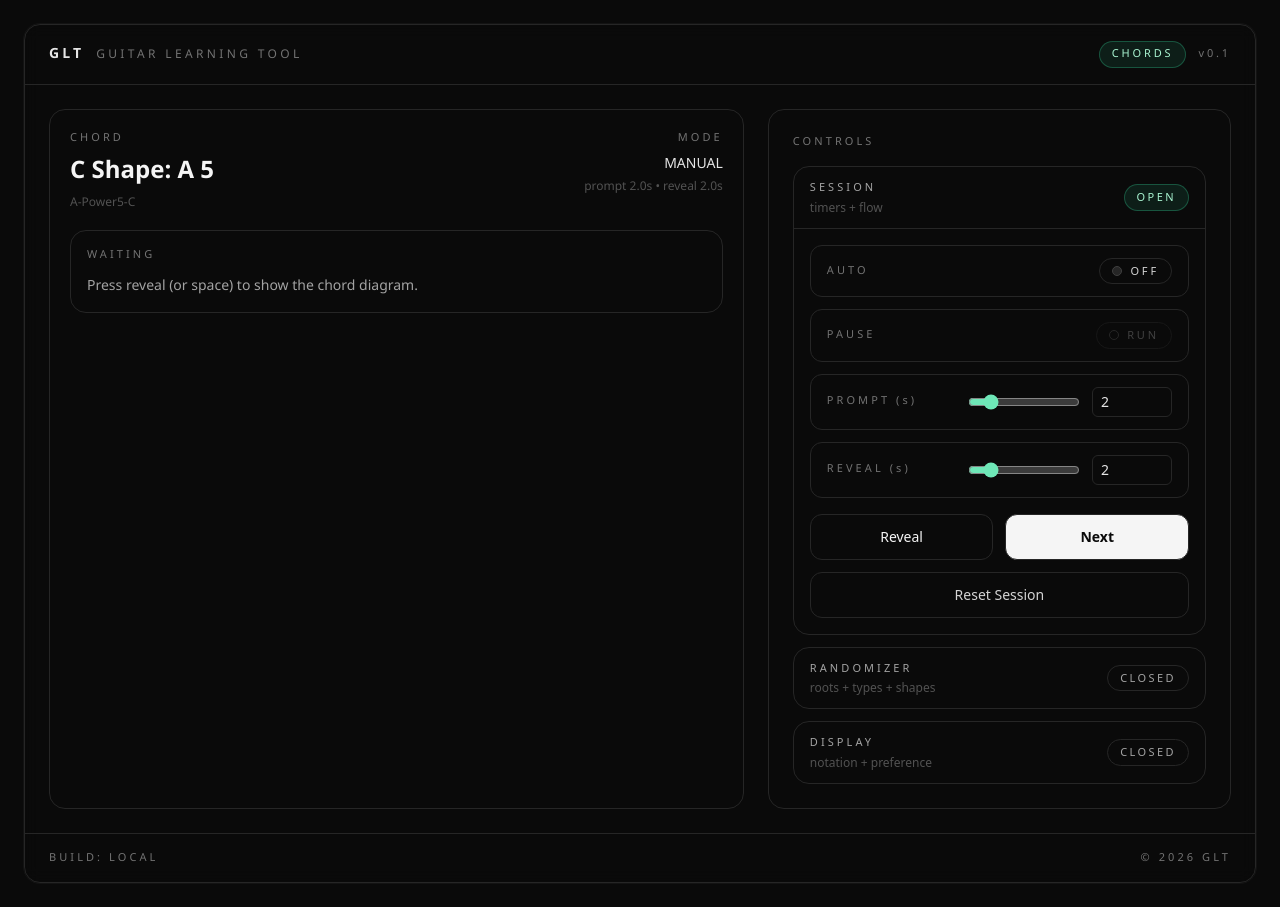
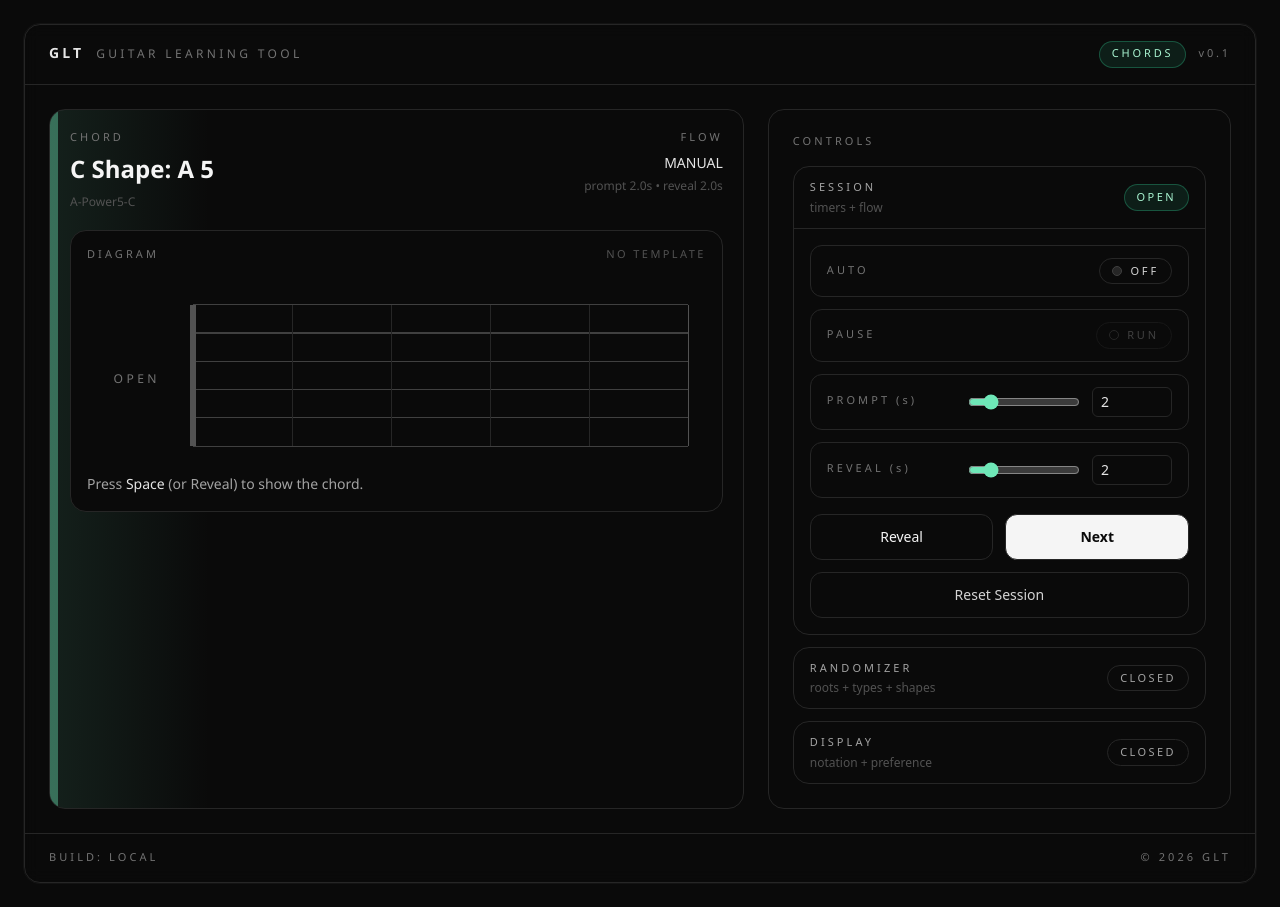
Before and after one commit to Gamecubee/GLT, a React (Vite) app: page / in a window 1280 px wide. Built offline with nearby package versions, Linux system fonts and the light colour scheme.

Commit message:
continuing the fretboard

```diff
--- a/src/components/ChordDiagramSvg.tsx
+++ b/src/components/ChordDiagramSvg.tsx
@@ -1,66 +1,94 @@
-import type { ChordVoicing, StringFret } from "../domain/voicings";
+import type { ChordVoicing, StringFret, StringIndex } from "../domain/voicings";
 
 type Props = {
   voicing: ChordVoicing;
+
+  /** if false: render only the grid (no dots, no X/O, no barre) */
+  revealed?: boolean;
+
+  /** Tailwind classes */
   className?: string;
-  // number of frets to show in the diagram window
-  fretCount?: number; // default 5
 };
 
-const STRINGS = 6 as const;
+/**
+ * Horizontal chord diagram:
+ * - X axis: frets (left -> right)
+ * - Y axis: strings (top = high E, bottom = low E)
+ *
+ * voicing.frets is ordered low->high (E A D G B e) == stringIndex 0..5
+ * We render top->bottom as high->low for typical readability.
+ */
+export function ChordDiagramSvg({
+  voicing,
+  revealed = true,
+  className,
+}: Props) {
+  // Layout (SVG user units)
+  const W = 560;
+  const H = 170;
 
-function isNumberFret(f: StringFret): f is number {
-  return typeof f === "number";
+  // Grid box
+  const pad = 16;
+  const gridX = 96; // leave space on the left for X/O and base fret
+  const gridY = 26;
+  const gridW = W - gridX - pad;
+  const gridH = H - gridY - pad;
+
+  // Diagram: 6 strings, 5 frets visible
+  const strings = 6;
+  const fretsVisible = 5;
+
+  const stringGap = gridH / (strings - 1);
+  const fretGap = gridW / fretsVisible; // we draw 6 vertical lines (0..5), cells are between lines
+
+  // Helpers
+  const yForString = (stringIndexLowToHigh: StringIndex) => {
+    // stringIndex 0 (low E) should be bottom; 5 (high e) top
+    const fromTop = 5 - stringIndexLowToHigh;
+    return gridY + fromTop * stringGap;
+  };
+
+  const isNumberFret = (f: StringFret): f is number => typeof f === "number";
+
+  const cellCenterXForFret = (absFret: number) => {
+    // absFret is an absolute fret number (0=open, 1..)
+    // We place dots in the "cell" between fret line (n-baseFret) and (n-baseFret+1)
+    const rel = absFret - voicing.baseFret; // 0..(fretsVisible-1) ideally
+    return gridX + rel * fretGap + fretGap * 0.5;
+  };
+
+  const openMarkerX = gridX - 26;
+  const baseFretLabelX = 24;
+
+  const showNut = voicing.baseFret === 1;
+
+  // Precompute dots (only those we can draw in the visible window)
+  const dots = revealed
+    ? (voicing.frets as readonly StringFret[]).flatMap((f, i) => {
+        const stringIndex = i as StringIndex;
+
+        if (f === "x") return [];
+        if (!isNumberFret(f)) return [];
+
+        if (f === 0) {
+          // open marker (not a dot on the grid)
+          return [];
         }
 
-export function ChordDiagramSvg({ voicing, className, fretCount = 5 }: Props) {
-  // Geometry (tweak later for TE vibe)
-  const W = 220;
-  const H = 180;
+        const rel = f - voicing.baseFret;
+        if (rel < 0 || rel >= fretsVisible) return []; // out of visible window
 
-  const padX = 18;
-  const padTop = 22;
-  const padBottom = 18;
+        return [
+          {
+            x: cellCenterXForFret(f),
+            y: yForString(stringIndex),
+          },
+        ];
+      })
+    : [];
 
-  const nutOrTopFretHeight = 10; // space for X/O
-  const gridTop = padTop + nutOrTopFretHeight;
-  const gridBottom = H - padBottom;
-
-  const gridLeft = padX;
-  const gridRight = W - padX;
-
-  const gridWidth = gridRight - gridLeft;
-  const gridHeight = gridBottom - gridTop;
-
-  const stringGap = gridWidth / (STRINGS - 1);
-  const fretGap = gridHeight / fretCount;
-
-  const baseFret = voicing.baseFret;
-
-  // Helpers: x for string index, y for fret number
-  const xForString = (s: number) => gridLeft + s * stringGap;
-
-  // Fret lines are drawn at: 0..fretCount
-  const yForFretLine = (i: number) => gridTop + i * fretGap;
-
-  // Dot center for an absolute fret number f:
-  // - if f === 0 => open (not a dot)
-  // - otherwise dot is centered in the cell corresponding to that fret
-  const yForFretDot = (absoluteFret: number) => {
-    const rel = absoluteFret - baseFret; // 0..(fretCount-1) ideally
-    return gridTop + rel * fretGap + fretGap / 2;
-  };
-
-  // Top markers X/O
-  const topMarkerY = padTop + 8;
-
-  // Styles (keep simple; we'll theme later)
-  const stroke = "#262626"; // neutral-800-ish
-  const text = "#d4d4d4"; // neutral-300-ish
-
-  // Determine visible window
-  const minVisibleFret = baseFret;
-  const maxVisibleFret = baseFret + fretCount - 1;
+  // Barres (optional)
+  const barres = revealed && voicing.barres ? voicing.barres : [];
 
   return (
     <svg
@@ -69,137 +97,128 @@ export function ChordDiagramSvg({ voicing, className, fretCount = 5 }: Props) {
       role="img"
       aria-label="Chord diagram"
     >
+      {/* Background (transparent by default; container already black) */}
+
       {/* Base fret label */}
-      {baseFret > 1 ? (
       <text
-          x={gridLeft - 10}
-          y={gridTop + fretGap / 2}
-          textAnchor="end"
-          dominantBaseline="middle"
-          fontSize="10"
-          fill={text}
+        x={baseFretLabelX}
+        y={gridY + gridH * 0.55}
+        className="fill-neutral-500 text-[11px] tracking-[0.28em]"
       >
-          {baseFret}fr
+        {voicing.baseFret === 1 ? "OPEN" : `${voicing.baseFret}FR`}
       </text>
-      ) : null}
 
-      {/* X/O markers */}
-      {voicing.frets.map((f, i) => {
-        const x = xForString(i);
-        let label: string | null = null;
-        if (f === "x") label = "X";
-        else if (f === 0) label = "O";
-        else label = null;
+      {/* X / O markers (only when revealed) */}
+      {revealed
+        ? (voicing.frets as readonly StringFret[]).map((f, i) => {
+            const stringIndex = i as StringIndex;
+            const y = yForString(stringIndex);
 
-        return label ? (
+            const label =
+              f === "x" ? "×" : isNumberFret(f) && f === 0 ? "○" : "";
+            if (!label) return null;
+
+            return (
               <text
-            key={`m-${i}`}
-            x={x}
-            y={topMarkerY}
+                key={`marker-${i}`}
+                x={openMarkerX}
+                y={y + 4}
+                className="fill-neutral-500 text-[14px]"
                 textAnchor="middle"
-            dominantBaseline="middle"
-            fontSize="10"
-            fill={text}
               >
                 {label}
               </text>
-        ) : null;
+            );
+          })
+        : null}
+
+      {/* Grid: strings (horizontal) */}
+      {Array.from({ length: strings }).map((_, sTopToBottom) => {
+        // sTopToBottom: 0..5 (top=high e). Convert back to low-index:
+        const stringIndexLowToHigh = (5 - sTopToBottom) as StringIndex;
+        const y = yForString(stringIndexLowToHigh);
+
+        return (
+          <line
+            key={`string-${sTopToBottom}`}
+            x1={gridX}
+            y1={y}
+            x2={gridX + gridW}
+            y2={y}
+            className="stroke-neutral-700"
+            strokeWidth={1}
+            shapeRendering="crispEdges"
+          />
+        );
       })}
 
-      {/* Strings (vertical lines) */}
-      {Array.from({ length: STRINGS }).map((_, s) => (
+      {/* Grid: frets (vertical). We draw 0..fretsVisible */}
+      {Array.from({ length: fretsVisible + 1 }).map((_, f) => {
+        const x = gridX + f * fretGap;
+
+        const isLeftEdge = f === 0;
+        const isRightEdge = f === fretsVisible;
+
+        // Nut (thicker left edge if baseFret==1)
+        const strokeWidth = isLeftEdge && showNut ? 5 : 1;
+
+        return (
           <line
-          key={`s-${s}`}
-          x1={xForString(s)}
-          y1={gridTop}
-          x2={xForString(s)}
-          y2={gridBottom}
-          stroke={stroke}
-          strokeWidth={1}
-          vectorEffect="non-scaling-stroke"
+            key={`fret-${f}`}
+            x1={x}
+            y1={gridY}
+            x2={x}
+            y2={gridY + gridH}
+            className={
+              isLeftEdge || isRightEdge
+                ? "stroke-neutral-600"
+                : "stroke-neutral-800"
+            }
+            strokeWidth={strokeWidth}
+            shapeRendering="crispEdges"
           />
-      ))}
+        );
+      })}
 
-      {/* Frets (horizontal lines). Draw fretCount+1 lines to create fretCount cells */}
-      {Array.from({ length: fretCount + 1 }).map((_, i) => (
-        <line
-          key={`f-${i}`}
-          x1={gridLeft}
-          y1={yForFretLine(i)}
-          x2={gridRight}
-          y2={yForFretLine(i)}
-          stroke={stroke}
-          strokeWidth={1}
-          vectorEffect="non-scaling-stroke"
-        />
-      ))}
+      {/* Barres (draw under dots) */}
+      {barres.map((b, idx) => {
+        const rel = b.fret - voicing.baseFret;
+        if (rel < 0 || rel >= fretsVisible) return null;
 
-      {/* Nut (thicker) only if baseFret === 1 */}
-      {baseFret === 1 ? (
-        <line
-          x1={gridLeft}
-          y1={gridTop}
-          x2={gridRight}
-          y2={gridTop}
-          stroke={text}
-          strokeWidth={3}
-          vectorEffect="non-scaling-stroke"
-        />
-      ) : null}
+        const x = gridX + rel * fretGap + fretGap * 0.5;
 
-      {/* Barres */}
-      {voicing.barres?.map((b, idx) => {
-        // Only draw if within visible window
-        if (b.fret < minVisibleFret || b.fret > maxVisibleFret) return null;
+        // y range from fromString..toString (low->high indices), but our y mapping handles it
+        const y1 = yForString(b.fromString);
+        const y2 = yForString(b.toString);
 
-        const y = yForFretDot(b.fret);
-        const x1 = xForString(b.fromString);
-        const x2 = xForString(b.toString);
+        const top = Math.min(y1, y2);
+        const bottom = Math.max(y1, y2);
 
         return (
           <line
             key={`barre-${idx}`}
-            x1={x1}
-            y1={y}
-            x2={x2}
-            y2={y}
-            stroke={text}
-            strokeWidth={6}
+            x1={x}
+            y1={top}
+            x2={x}
+            y2={bottom}
+            className="stroke-emerald-300/70"
+            strokeWidth={10}
             strokeLinecap="round"
-            vectorEffect="non-scaling-stroke"
-            opacity={0.85}
           />
         );
       })}
 
       {/* Dots */}
-      {voicing.frets.map((f, i) => {
-        if (!isNumberFret(f)) return null;
-        if (f === 0) return null;
-        if (f < minVisibleFret || f > maxVisibleFret) return null;
-
-        const x = xForString(i);
-        const y = yForFretDot(f);
-
-        return (
-          <g key={`d-${i}`}>
-            <circle cx={x} cy={y} r={7} fill={text} opacity={0.95} />
-            {/* Optional finger label */}
-            {voicing.fingers?.[i] ? (
-              <text
-                x={x}
-                y={y + 0.5}
-                textAnchor="middle"
-                dominantBaseline="middle"
-                fontSize="9"
-                fill="#0a0a0a"
-              >
-                {voicing.fingers[i]}
-              </text>
-            ) : null}
-          </g>
-        );
-      })}
+      {dots.map((d, i) => (
+        <circle
+          key={`dot-${i}`}
+          cx={d.x}
+          cy={d.y}
+          r={8}
+          className="fill-emerald-300 stroke-emerald-200"
+          strokeWidth={1.5}
+        />
+      ))}
     </svg>
   );
 }
--- a/src/features/chords/ChordsDisplay.tsx
+++ b/src/features/chords/ChordsDisplay.tsx
@@ -1,6 +1,7 @@
 import { useMemo } from "react";
 import type { Chord } from "../../domain/chords";
 import { getCagedVoicingForChord } from "../../domain/cagedVoicings";
+import type { ChordVoicing } from "../../domain/voicings";
 import { ChordDiagramSvg } from "../../components/ChordDiagramSvg";
 import type { Phase } from "./types";
 
@@ -17,33 +18,55 @@ type Props = {
   revealSeconds: number;
 };
 
+const EMPTY_VOICING: ChordVoicing = {
+  baseFret: 1,
+  frets: ["x", "x", "x", "x", "x", "x"],
+  // no fingers / barres
+};
+
 export function ChordsDisplay(props: Props) {
   const isRevealed = props.phase === "revealed";
 
-  const voicing = useMemo(() => {
-    if (!isRevealed) return null;
+  // Try to resolve a real voicing; can be null while templates are incomplete.
+  const resolvedVoicing = useMemo(() => {
     return getCagedVoicingForChord(props.chord);
-  }, [isRevealed, props.chord]);
+  }, [props.chord]);
+
+  // Always render a grid: if no template, render an empty voicing.
+  const voicingToRender = resolvedVoicing ?? EMPTY_VOICING;
 
   return (
-    <div className="rounded-2xl border border-neutral-800 bg-neutral-950 p-5">
+    <div className="relative overflow-hidden rounded-2xl border border-neutral-800 bg-neutral-950 px-5 py-5">
+      {/* left accent */}
+      <div className="pointer-events-none absolute inset-y-0 left-0 w-2 bg-emerald-300/40" />
+      <div className="pointer-events-none absolute inset-y-0 left-0 w-40 bg-gradient-to-r from-emerald-300/10 to-transparent" />
+
+      {/* content */}
+      <div className="relative">
+        {" "}
         <div className="flex items-start justify-between gap-4">
-        <div>
+          <div className="min-w-0">
             <div className="text-[11px] tracking-[0.28em] text-neutral-500">
               CHORD
             </div>
-          <div className="mt-2 text-2xl font-semibold text-neutral-100">
+
+            <div className="mt-2 truncate text-2xl font-semibold text-neutral-100">
               {props.promptText}
             </div>
+
             <div className="mt-2 text-xs text-neutral-600">{props.chordId}</div>
           </div>
 
-        <div className="text-right">
+          <div className="shrink-0 text-right">
             <div className="text-[11px] tracking-[0.28em] text-neutral-500">
-            MODE
+              FLOW
             </div>
             <div className="mt-2 text-sm text-neutral-200">
-            {props.auto ? (props.paused ? "AUTO • PAUSED" : "AUTO") : "MANUAL"}
+              {props.auto
+                ? props.paused
+                  ? "AUTO • PAUSED"
+                  : "AUTO"
+                : "MANUAL"}
             </div>
             <div className="mt-1 text-xs text-neutral-600">
               prompt {props.intervalSeconds.toFixed(1)}s • reveal{" "}
@@ -51,29 +74,40 @@ export function ChordsDisplay(props: Props) {
             </div>
           </div>
         </div>
-
-      {/* Reveal area */}
-      <div className="mt-5 rounded-2xl border border-neutral-800 bg-neutral-950 p-4">
+        {/* Diagram area: grid always visible, notes only on reveal */}
+        <div className="mt-5 rounded-2xl border border-neutral-800 bg-neutral-950 px-4 py-4">
+          <div className="flex items-center justify-between">
             <div className="text-[11px] tracking-[0.28em] text-neutral-500">
-          {isRevealed ? "DIAGRAM" : "WAITING"}
+              DIAGRAM
             </div>
 
-        {isRevealed ? (
-          voicing ? (
+            {!resolvedVoicing ? (
+              <div className="text-[11px] tracking-[0.22em] text-neutral-600">
+                NO TEMPLATE
+              </div>
+            ) : null}
+          </div>
+
           <div className="mt-3">
-              <ChordDiagramSvg voicing={voicing} className="h-auto w-full" />
+            <ChordDiagramSvg
+              voicing={voicingToRender}
+              revealed={isRevealed && !!resolvedVoicing}
+              className="w-full"
+            />
           </div>
-          ) : (
+
+          {!isRevealed ? (
             <div className="mt-3 text-sm text-neutral-400">
-              No voicing yet for this shape/type (seed only has E/A
-              Major/Minor).
+              Press <span className="text-neutral-200">Space</span> (or Reveal)
+              to show the chord.
             </div>
-          )
-        ) : (
+          ) : !resolvedVoicing ? (
             <div className="mt-3 text-sm text-neutral-400">
-            Press reveal (or space) to show the chord diagram.
+              Template not implemented yet for this shape/type. The grid is
+              shown as a placeholder.
             </div>
-        )}
+          ) : null}
+        </div>
       </div>
     </div>
   );
```
Lines whose indentation alone changed are shown as unchanged.
